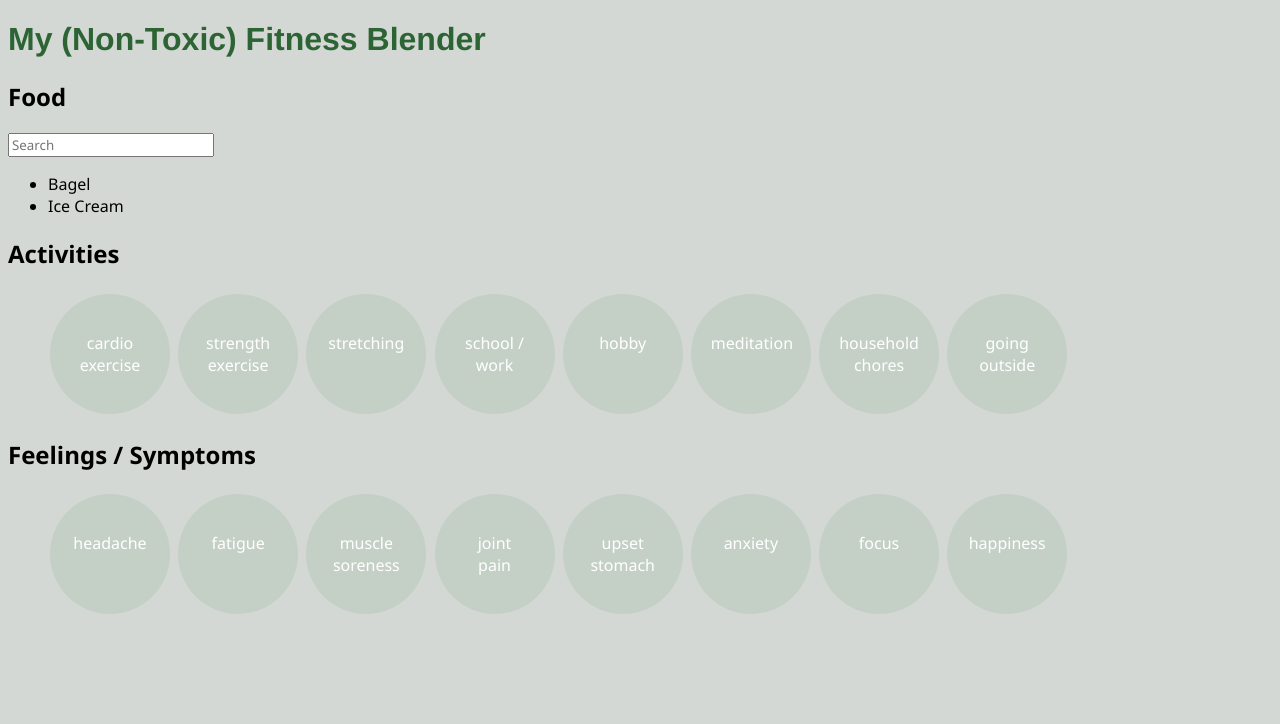
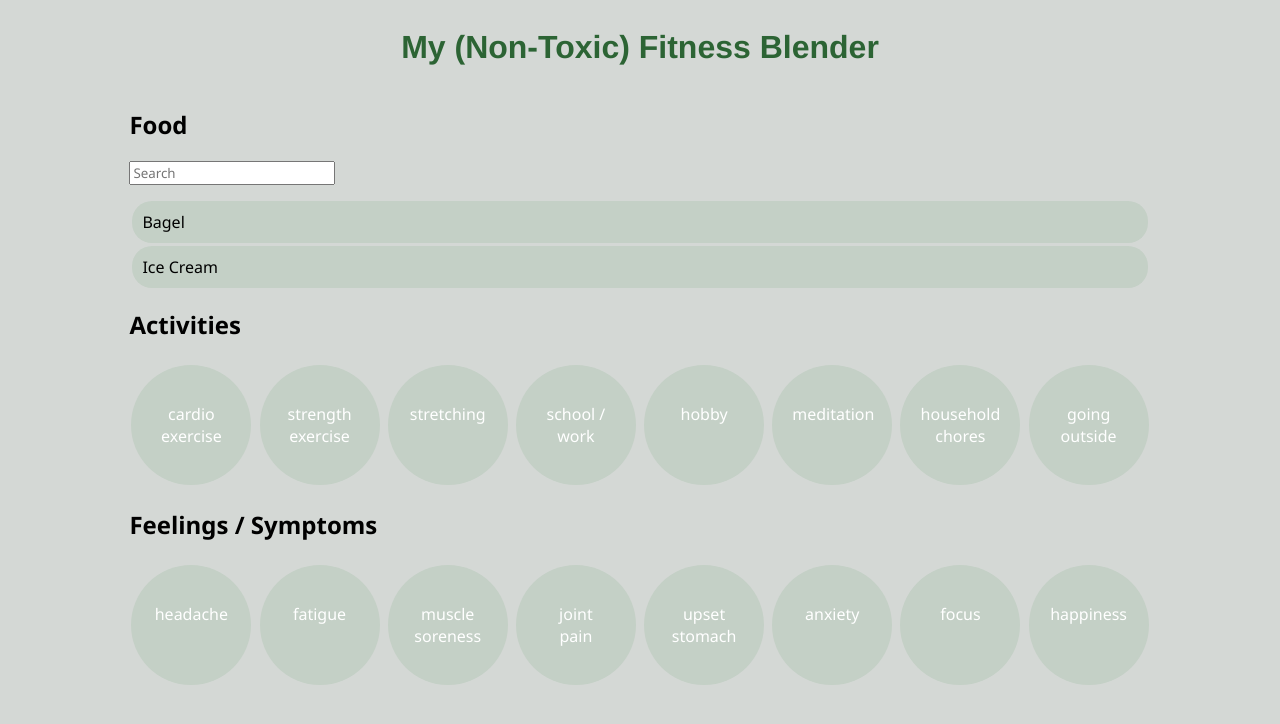
Before and after one commit to crowelladrianna/hackher2023, a PHP site: page / in a window 1280 px wide. Shown: the top 724 px of the page. Run offline with PHP 8.4, Linux system fonts and the light colour scheme.

Commit message:
aesthetic changes

```diff
--- a/mystyle.css
+++ b/mystyle.css
@@ -20,7 +20,7 @@ button{
     list-style-type: none;
 }
 button.unclicked {
-    background: #c4d0c6;
+    background: var(--color-one);
 }
 button.clicked {
     background: #648c64;
@@ -79,3 +79,28 @@ button {
   width: 120px;
   border-radius: 50%;
 }
+
+.container {
+    display: flex;
+    flex-direction: column;
+    align-items: center;
+}
+
+#food_list {
+    padding-left: 0;
+    margin-left: 0;
+}
+
+.food_eaten {
+    background-color: var(--color-one);
+    margin: 3px;
+    padding: 10px;
+    list-style: none;
+    list-style-position: inside;
+    border-radius: 20px;
+}
+
+.select {
+    padding-left: 0;
+    margin-left: 0;
+}
--- a/scripts.js
+++ b/scripts.js
@@ -66,6 +66,7 @@ function populate_food(){
     foods_eaten.forEach((item) => {
       let li = document.createElement("li");
       li.innerText = item;
+      li.classList.add("food_eaten")
       list.appendChild(li);
     });
 }
```
